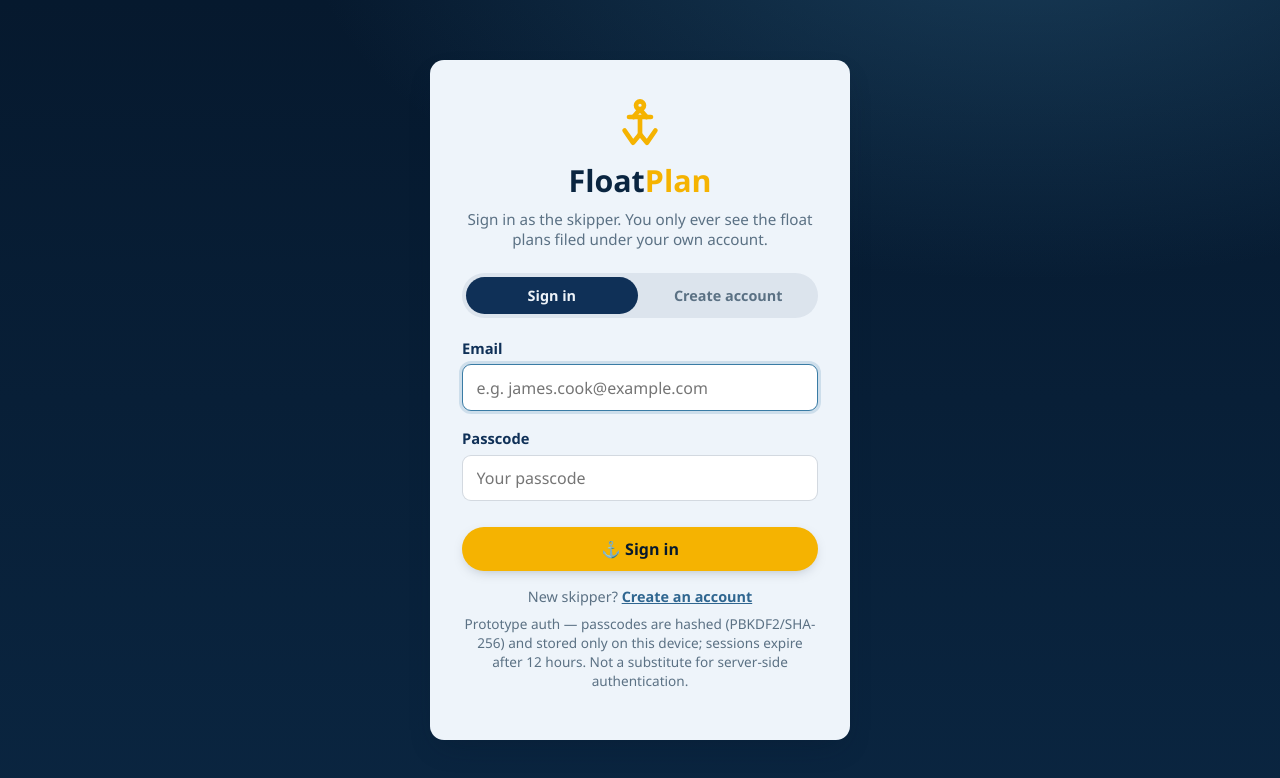
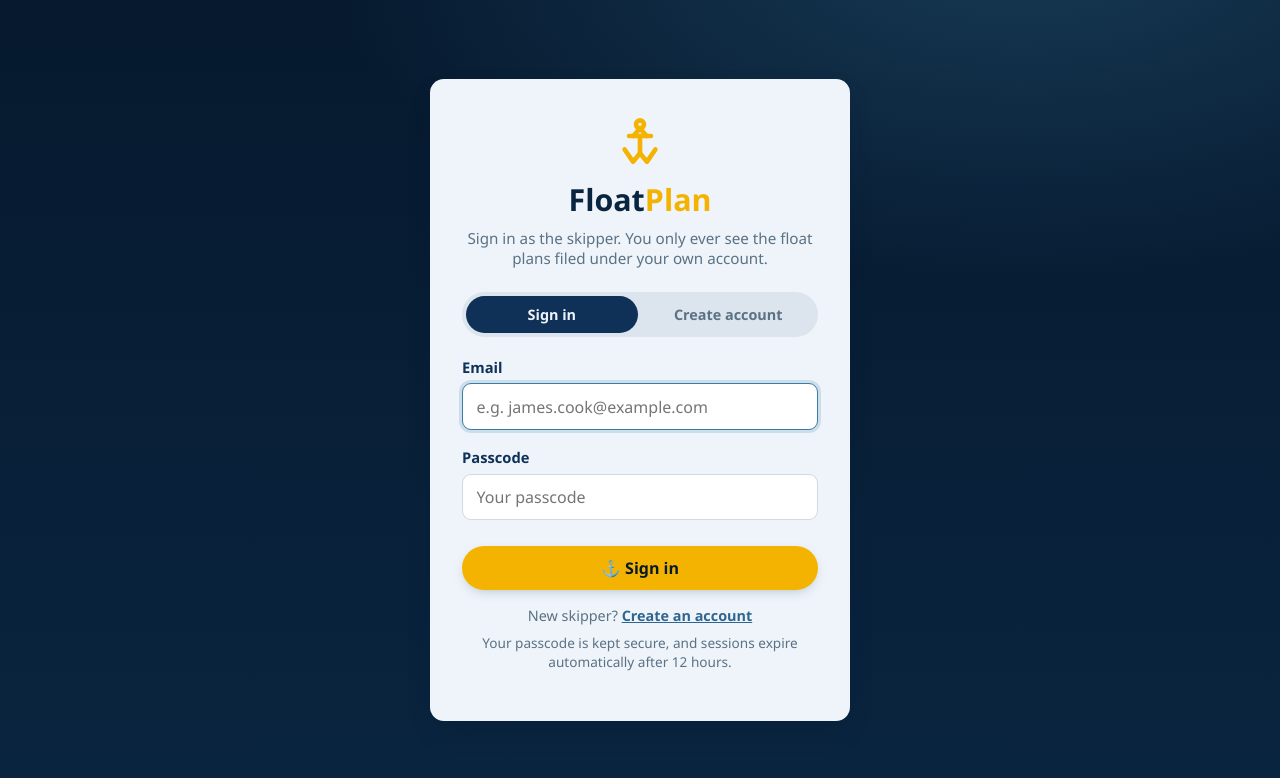
Before and after one commit to MLO-maker/float-plan-app, a React (Vite) app: page /file in a window 1280 px wide. Shown: the top 778 px of the page. Built offline with nearby package versions, Linux system fonts and the light colour scheme.

Commit message:
Simplify sign-in security note to avoid exposing implementation details

```diff
--- a/src/pages/SignIn.jsx
+++ b/src/pages/SignIn.jsx
@@ -189,9 +189,8 @@ export default function SignIn() {
         </p>
 
         <p className="note signin-note">
-          Prototype auth — passcodes are hashed (PBKDF2/SHA-256) and stored only
-          on this device; sessions expire after 12 hours. Not a substitute for
-          server-side authentication.
+          Your passcode is kept secure, and sessions expire automatically after
+          12 hours.
         </p>
       </div>
     </div>
```
